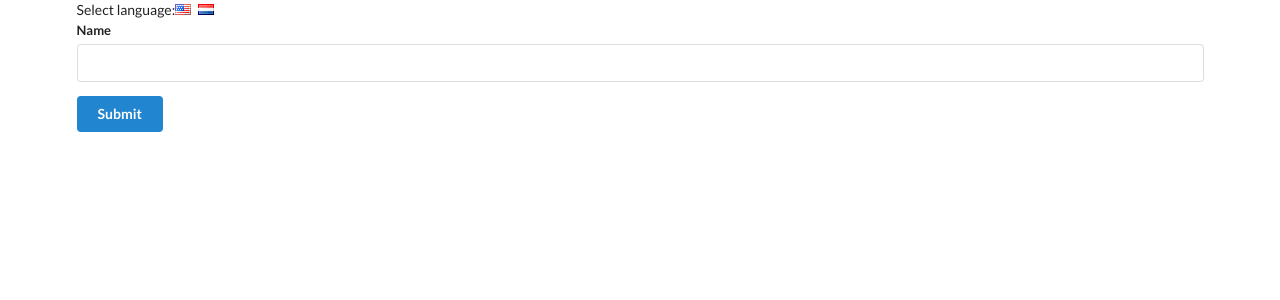
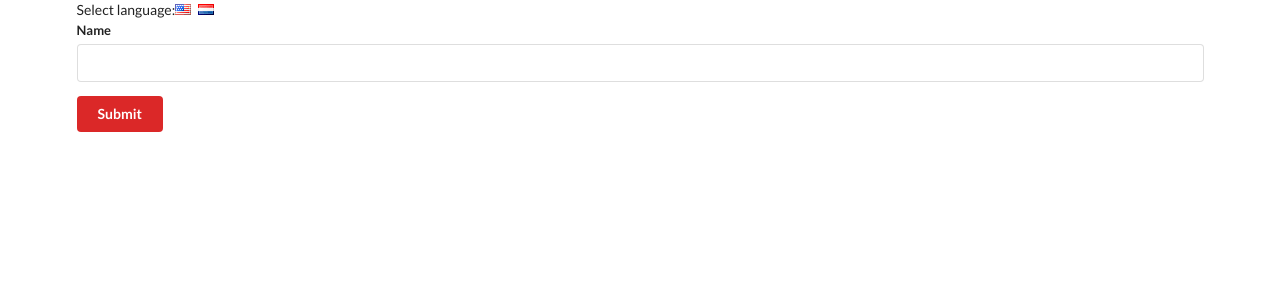
Before and after one commit to dzastaa1024/SmallContextApp, a React (Create React App) app: page / in a window 1280 px wide. Shown: the top 300 px of the page. Built offline with nearby package versions, Linux system fonts and the light colour scheme.

Commit message:
color context

```diff
--- a/src/components/App.js
+++ b/src/components/App.js
@@ -1,5 +1,7 @@
 import React from "react";
 import UserCreate from "./UserCreate";
+import LanguageContext from "../context/LanguageContext";
+import ColorContext from "../context/ColorContext";
 
 class App extends React.Component {
   state = {
@@ -26,7 +28,11 @@
             onClick={() => this.onLanguageChange("dutch")}
           />
         </div>
-        <UserCreate />
+        <LanguageContext.Provider value={this.state.language}>
+          <ColorContext.Provider value="red">
+            <UserCreate />
+          </ColorContext.Provider>
+        </LanguageContext.Provider>
       </div>
     );
   }
--- a/src/components/Button.js
+++ b/src/components/Button.js
@@ -1,15 +1,27 @@
 import React, { Component } from "react";
 import LanguageContext from "../context/LanguageContext";
+import ColorContext from "../context/ColorContext";
 
 export default class Button extends Component {
-  static contextType = LanguageContext;
+  // static contextType = LanguageContext;
   // it have to be exatly contextType
   // using keyword static we are adding the property directly to the class itself
 
   render() {
     // console.log(this.context) => english, because in LanguageContext file we declare english inside in createContext
-    const text = this.context === "english" ? "Submit" : "Voorleggen";
-    return <button className="ui button primary">{text} </button>;
+    // const text = this.context === "english" ? "Submit" : "Voorleggen";
+    return (
+      <ColorContext.Consumer>
+        {(color) => (
+          <button className={`ui button ${color}`}>
+            {/* one child inside */}
+            <LanguageContext.Consumer>
+              {(value) => (value === "english" ? "Submit" : "Voorleggen")}
+            </LanguageContext.Consumer>
+          </button>
+        )}
+      </ColorContext.Consumer>
+    );
   }
 }
 
--- /dev/null
+++ b/src/context/ColorContext.js
@@ -0,0 +1,3 @@
+import React from "react";
+
+export default React.createContext();
```
